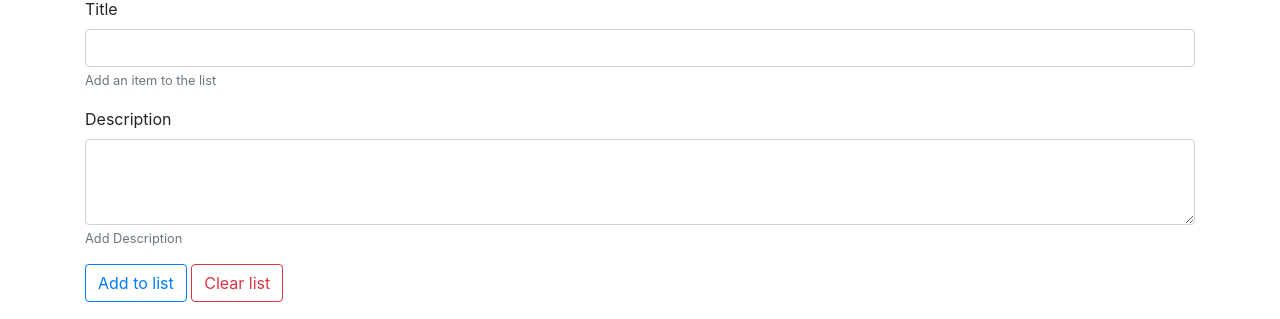
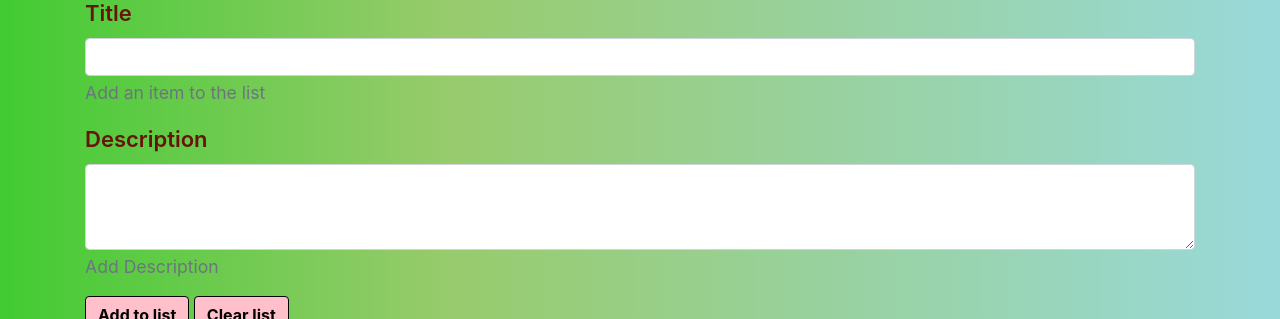
Before and after one commit to muzaffar-khan/Todo, a plain HTML site: page index.html in a window 1280 px wide. Shown: the part 129-448 px from the top of the page. Drawn offline with nearby package versions, Linux system fonts and the light colour scheme.

Commit message:
Update index.html

```diff
--- a/index.html
+++ b/index.html
@@ -9,6 +9,40 @@
     <!-- Bootstrap CSS -->
     <link rel="stylesheet" href="https://stackpath.bootstrapcdn.com/bootstrap/4.5.0/css/bootstrap.min.css"
         integrity="sha384-9aIt2nRpC12Uk9gS9baDl411NQApFmC26EwAOH8WgZl5MYYxFfc+NcPb1dKGj7Sk" crossorigin="anonymous">
+
+    <style>
+        body {
+            background: linear-gradient(90deg, rgb(66, 203, 50) 0%, rgb(152, 203, 108) 35%, rgb(153, 217, 218) 100%);
+        }
+
+        .form-group {
+            font-size: 22px;
+            color: rgb(101, 20, 7);
+            font-weight: 600;
+        }
+
+        #add {
+            color: black;
+            font-weight: bold;
+            background: pink;
+            border: 1px solid black;
+        }
+
+        #add:hover {
+            background: rgb(147, 103, 145);
+        }
+
+        #clear {
+            color: black;
+            font-weight: bold;
+            background: pink;
+            border: 1px solid black;
+        }
+
+        #clear:hover {
+            background: rgb(147, 103, 145);
+        }
+    </style>
 
     <title>TODO Lists</title>
 </head>
```
